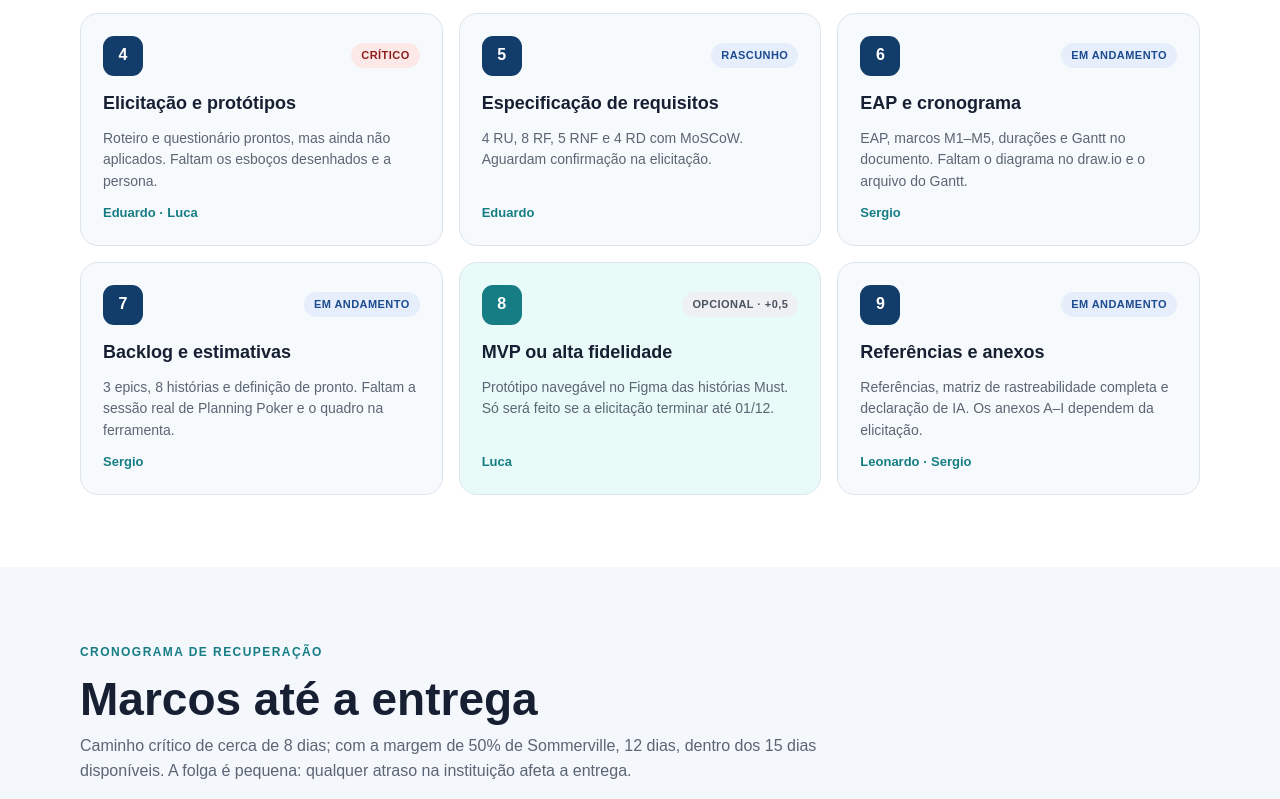
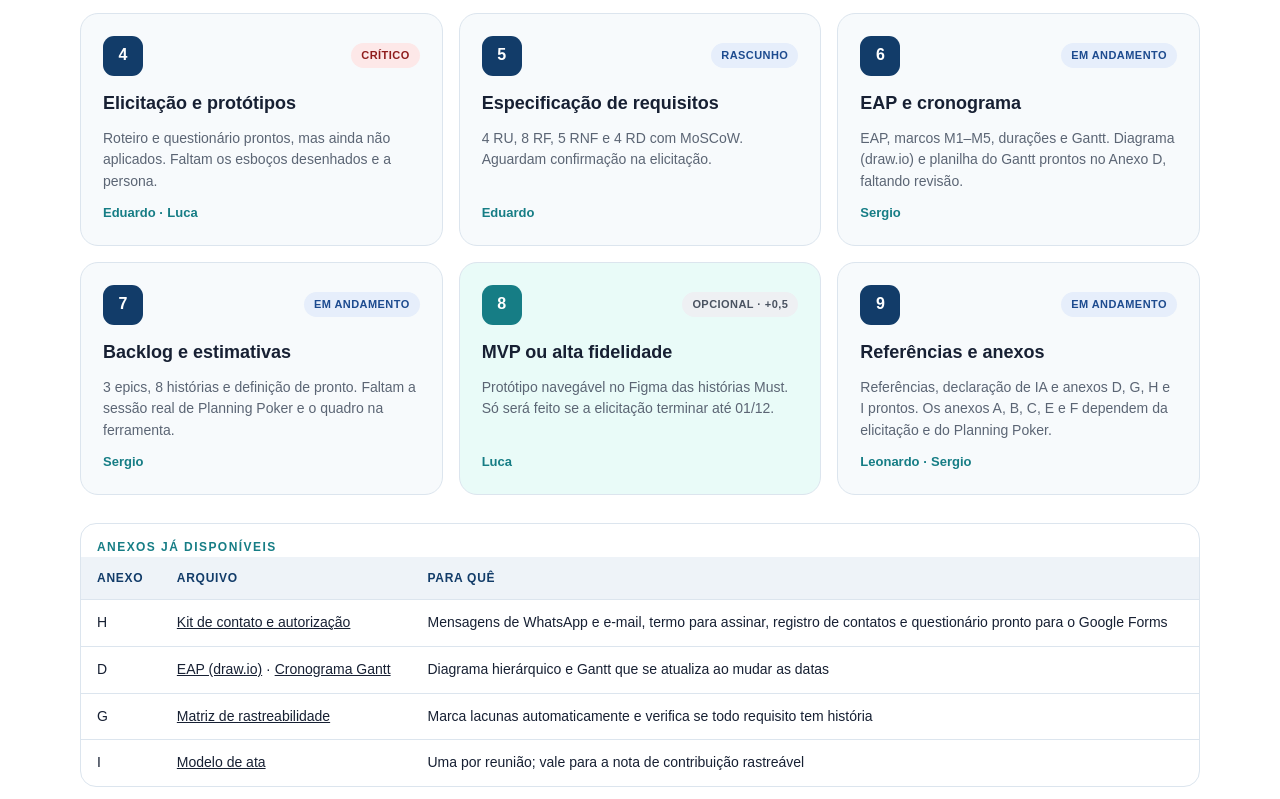
Before and after one commit to leonardoteixeira01/trabalho-, a plain HTML site: page index.html in a window 1280 px wide. Shown: the part 1841-2640 px from the top of the page. Drawn offline with Linux system fonts and the light colour scheme.

Commit message:
Adiciona anexos de apoio e corrige estrutura das tabelas do documento
- anexos/H: kit de contato (WhatsApp, e-mail, roteiro), termo de autorização,
  registro de contatos e questionário pronto para o Google Forms.
- anexos/D: EAP em draw.io e cronograma com Gantt automático em planilha.
- anexos/G: matriz de rastreabilidade com verificação de lacunas.
- anexos/I: modelo de ata e pauta sugerida para 24/11.
- Documento: remove tblLayout duplicado e corrige a ordem shd/vAlign
  (evita aviso de arquivo corrompido no Word); lista de anexos aponta
  para os novos arquivos.
- Portal e README: links para os anexos e status atualizado.

Co-Authored-By: Claude Opus 5.5 <noreply@anthropic.com>

```diff
--- a/index.html
+++ b/index.html
@@ -305,7 +305,7 @@
       <article class="card">
         <div class="card-top"><span class="num">6</span><span class="badge b-wip">Em andamento</span></div>
         <h3>EAP e cronograma</h3>
-        <p>EAP, marcos M1–M5, durações e Gantt no documento. Faltam o diagrama no draw.io e o arquivo do Gantt.</p>
+        <p>EAP, marcos M1–M5, durações e Gantt. Diagrama (draw.io) e planilha do Gantt prontos no Anexo D, faltando revisão.</p>
         <span class="who">Sergio</span>
       </article>
       <article class="card">
@@ -323,9 +323,21 @@
       <article class="card">
         <div class="card-top"><span class="num">9</span><span class="badge b-wip">Em andamento</span></div>
         <h3>Referências e anexos</h3>
-        <p>Referências, matriz de rastreabilidade completa e declaração de IA. Os anexos A–I dependem da elicitação.</p>
+        <p>Referências, declaração de IA e anexos D, G, H e I prontos. Os anexos A, B, C, E e F dependem da elicitação e do Planning Poker.</p>
         <span class="who">Leonardo · Sergio</span>
       </article>
+    </div>
+    <div class="table-wrap">
+      <table>
+        <caption class="kicker" style="text-align:left;padding:14px 16px 0">Anexos já disponíveis</caption>
+        <thead><tr><th>Anexo</th><th>Arquivo</th><th>Para quê</th></tr></thead>
+        <tbody>
+          <tr><td>H</td><td><a href="anexos/H_Kit_de_contato_e_autorizacao.docx">Kit de contato e autorização</a></td><td>Mensagens de WhatsApp e e-mail, termo para assinar, registro de contatos e questionário pronto para o Google Forms</td></tr>
+          <tr><td>D</td><td><a href="anexos/D_EAP.drawio">EAP (draw.io)</a> · <a href="anexos/D_Cronograma_Gantt.xlsx">Cronograma Gantt</a></td><td>Diagrama hierárquico e Gantt que se atualiza ao mudar as datas</td></tr>
+          <tr><td>G</td><td><a href="anexos/G_Matriz_de_rastreabilidade.xlsx">Matriz de rastreabilidade</a></td><td>Marca lacunas automaticamente e verifica se todo requisito tem história</td></tr>
+          <tr><td>I</td><td><a href="anexos/I_Modelo_de_ata.docx">Modelo de ata</a></td><td>Uma por reunião; vale para a nota de contribuição rastreável</td></tr>
+        </tbody>
+      </table>
     </div>
   </div>
 </section>
```
Also changed, not shown: 7 other files.
